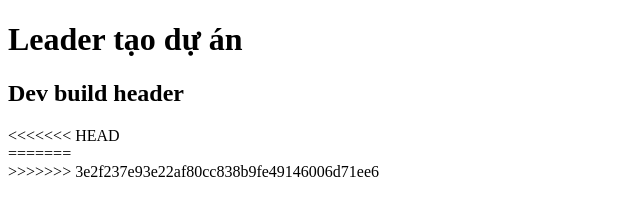
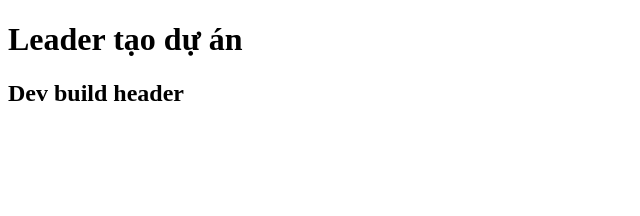
Before and after one commit to FME849/demoGit, a plain HTML site: page index.html in a window 1280 px wide. Shown: the whole page, without its empty margins (0-640 px from the left). Drawn offline with Linux system fonts and the light colour scheme.

Commit message:
build carousel

```diff
--- a/index.html
+++ b/index.html
@@ -11,10 +11,7 @@
     <header>
         <h2>Dev build header</h2>
     </header>
-<<<<<<< HEAD
     <section class="carousel"></section>
-=======
     <section class="welcome"></section>
->>>>>>> 3e2f237e93e22af80cc838b9fe49146006d71ee6
 </body>
 </html>
```
